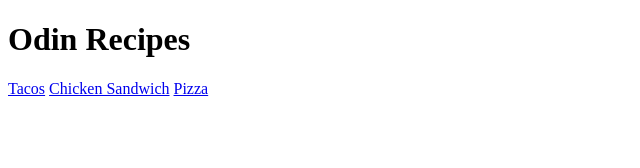
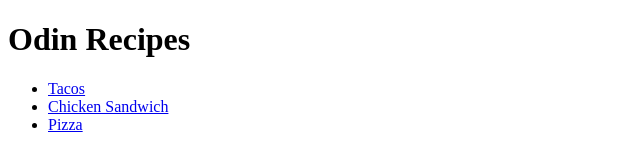
Before and after one commit to nmromero12/odin-recipes, a plain HTML site: page index.html in a window 1280 px wide. Shown: the whole page, without its empty margins (0-640 px from the left). Drawn offline with Linux system fonts and the light colour scheme.

Commit message:
Reformat of home page links.

```diff
--- a/index.html
+++ b/index.html
@@ -6,9 +6,14 @@
     </head>
     <body>
         <h1>Odin Recipes</h1>
-        <a href="recipes/tacos.html">Tacos</a>
-        <a href="recipes/chicken-sandwich.html">Chicken Sandwich</a>
-        <a href="recipes/pizza.html">Pizza</a>
+        <ul>
+            <li><a href="recipes/tacos.html">Tacos</a></li>
+            <li><a href="recipes/chicken-sandwich.html">Chicken Sandwich</a></li>
+            <li><a href="recipes/pizza.html">Pizza</a></li>
+        </ul>
+
+
+
     </body>
 
 </html>
```
